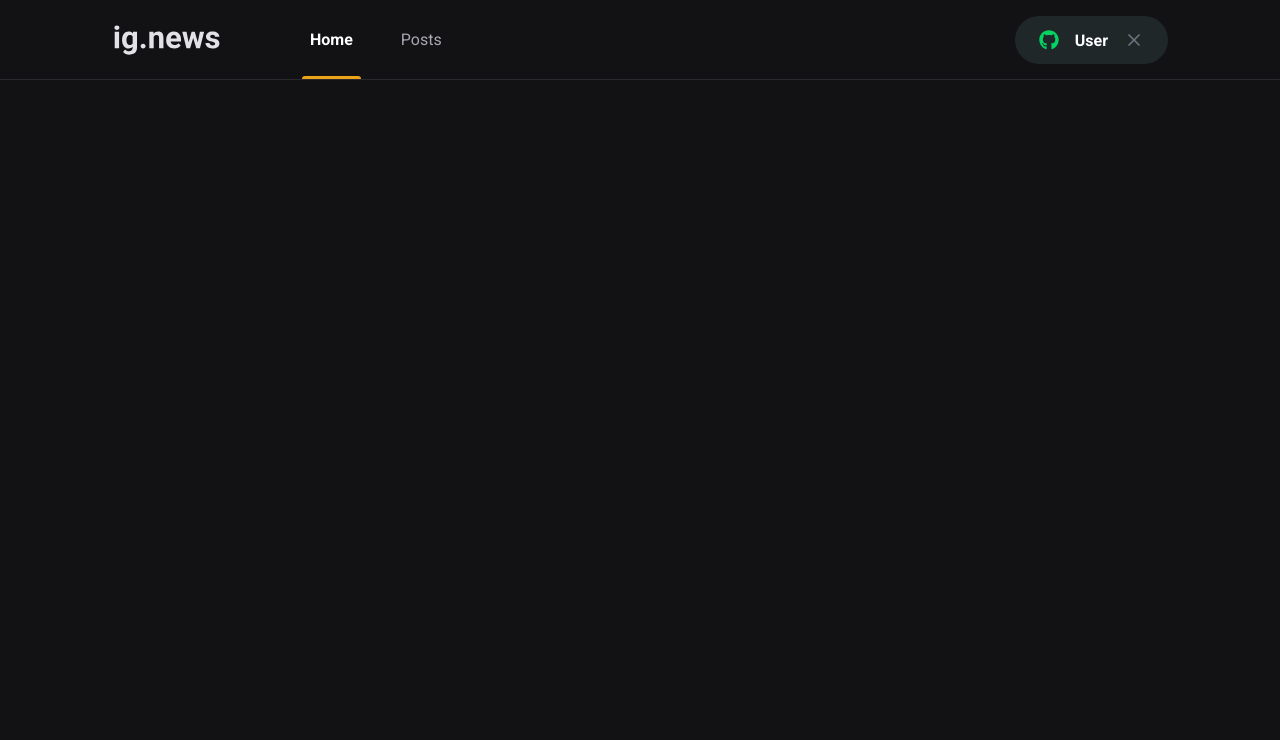
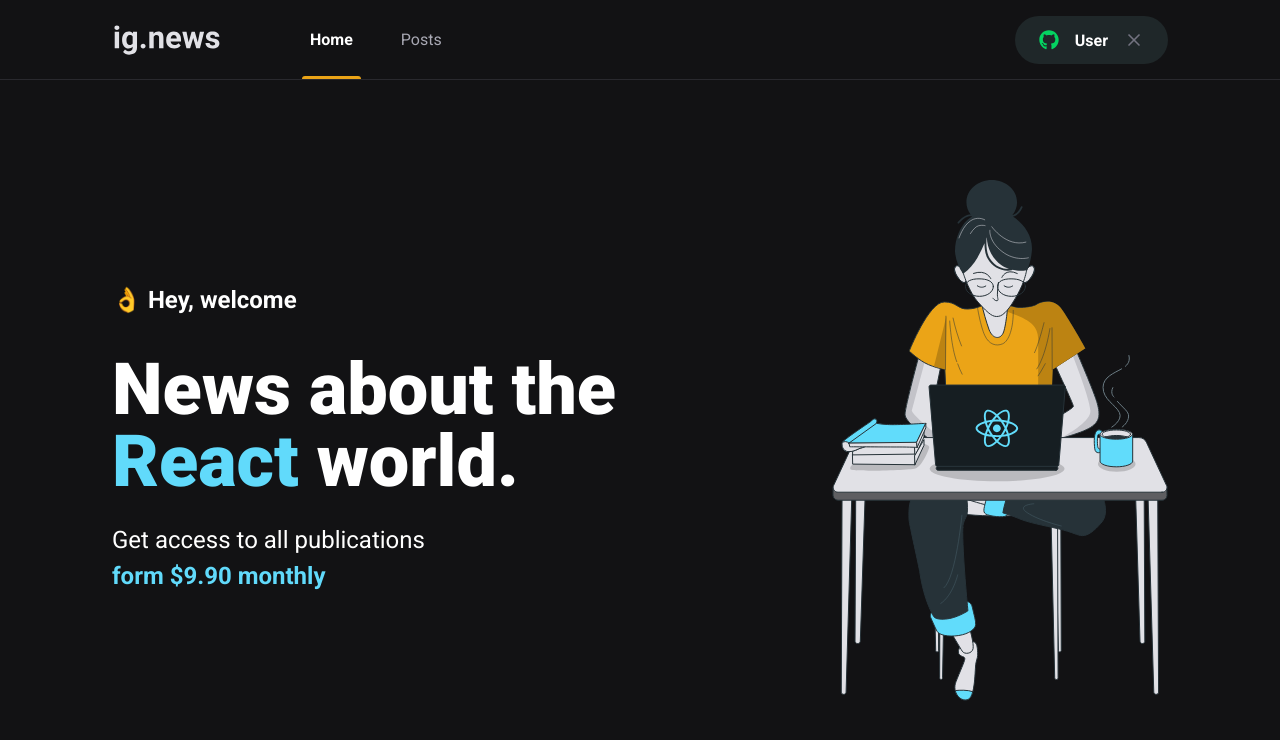
Before and after one commit to GaldinoMat/ig-news-next-app, a Next.js app: page / in a window 1280 px wide. Shown: the top 740 px of the page. Built offline with nearby package versions, Linux system fonts and the light colour scheme.

Commit message:
Finish content/hero section on home page

```diff
--- a/src/pages/_app.tsx
+++ b/src/pages/_app.tsx
@@ -1,7 +1,7 @@
 import { AppProps } from "next/app";
 
 import "../../styles/global.scss";
-import { Header } from "./components/Header";
+import { Header } from "../components/Header/index";
 
 function MyApp({ Component, pageProps }: AppProps) {
   return (
--- /dev/null
+++ b/src/pages/home.module.scss
@@ -0,0 +1,42 @@
+.contentContainer {
+  width: 100%;
+  max-width: 70rem;
+  margin: 0 auto;
+  padding: 0 2rem;
+  height: calc((100vh - 5rem));
+
+  display: flex;
+  align-items: center;
+  justify-content: space-between;
+}
+
+.hero {
+  max-width: 37.5rem;
+
+  > span {
+    font-size: 1.5rem;
+    font-weight: bold;
+  }
+
+  h1 {
+    font-size: 4.5rem;
+    line-height: 4.5rem;
+    font-weight: 900;
+    margin-top: 2.5rem;
+
+    span {
+      color: var(--cyan-500);
+    }
+  }
+
+  p {
+    font-size: 1.5rem;
+    line-height: 2.25rem;
+    margin-top: 1.5rem;
+
+    span {
+      color: var(--cyan-500);
+      font-weight: bold;
+    }
+  }
+}
--- a/src/pages/index.tsx
+++ b/src/pages/index.tsx
@@ -1,4 +1,6 @@
 import Head from "next/head";
+
+import styles from "./home.module.scss";
 
 export default function Home() {
   return (
@@ -6,6 +8,21 @@
       <Head>
         <title>Home | ig.news</title>
       </Head>
+
+      <main className={styles.contentContainer}>
+        <section className={styles.hero}>
+          <span>👌 Hey, welcome</span>
+          <h1>
+            News about the <span>React</span> world.
+          </h1>
+          <p>
+            Get access to all publications <br />
+            <span>form $9.90 monthly</span>
+          </p>
+        </section>
+
+        <img src="/images/avatar.svg" alt="ig.news image" />
+      </main>
     </>
   );
 }
```
Also changed, not shown: src/components/Header/index.tsx (renamed from src/pages/components/Header/index.tsx), src/components/Header/styles.module.scss (renamed from src/pages/components/Header/styles.module.scss), src/components/SignInButton/index.tsx (renamed from src/pages/components/SignInButton/index.tsx), src/components/SignInButton/styles.module.scss (renamed from src/pages/components/SignInButton/styles.module.scss).
